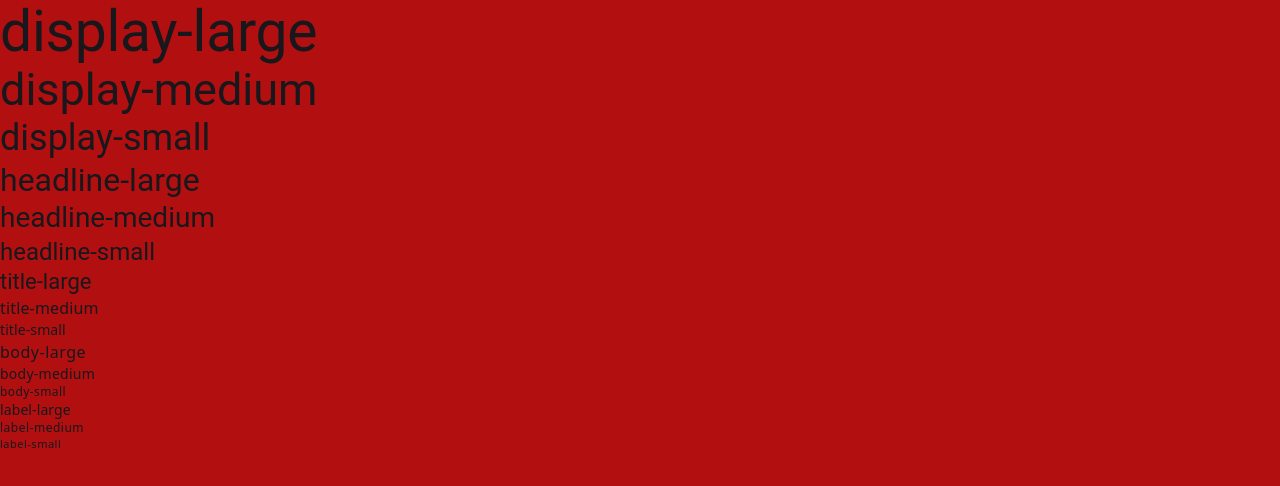
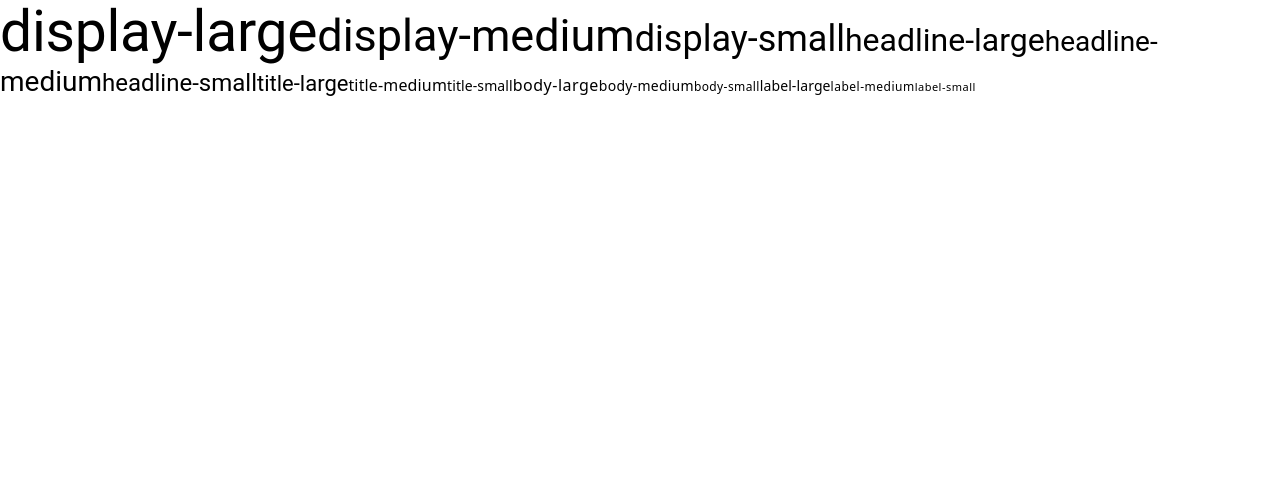
Before and after one commit to tienvodev/lecrel, a Next.js app: page / in a window 1280 px wide. Shown: the top 486 px of the page. Built offline with nearby package versions, Linux system fonts and the light colour scheme.

Commit message:
styles: implement material palletes: primary, secondary, and tertiary

```diff
--- a/package.json
+++ b/package.json
@@ -9,6 +9,7 @@
     "lint": "next lint"
   },
   "dependencies": {
+    "@phosphor-icons/react": "^2.1.7",
     "clsx": "^2.1.1",
     "next": "15.0.3",
     "react": "19.0.0-rc-66855b96-20241106",
--- a/src/app/page.tsx
+++ b/src/app/page.tsx
@@ -1,11 +1,25 @@
+"use client";
 import { Text, TYPE_SCALES } from "@/components/Text";
+import Link from "next/link";
+import { useEffect, useRef } from "react";
 
 export default function HomePage() {
+  const textRef = useRef<HTMLAnchorElement>(null);
+
+  useEffect(() => {
+    console.log(textRef.current);
+  }, []);
   return (
     <div>
       <ul>
         {Object.values(TYPE_SCALES).map((typeScale) => (
-          <Text key={typeScale} as="h1" typescale={typeScale}>
+          <Text
+            key={typeScale}
+            as={Link}
+            typescale={typeScale}
+            ref={textRef}
+            href="/"
+          >
             {typeScale}
           </Text>
         ))}
--- a/src/components/Text/Text.tsx
+++ b/src/components/Text/Text.tsx
@@ -1,22 +1,27 @@
-import type { ReactNode } from "react";
+import { type ComponentProps, type ElementType, type ReactNode } from "react";
 import type { TypeScale } from "./Text.types";
 import styles from "./Text.module.css";
 import clsx from "clsx";
 
-type TextProps = {
-  typescale?: TypeScale;
-  as: keyof JSX.IntrinsicElements;
-  children?: ReactNode;
-  className?: string;
+// Define the props for the Text component
+type TextOwnProps<E extends ElementType> = {
+  typescale?: TypeScale; // Accepts a typescale prop for typography
+  as?: E; // Allow custom element type (like "span", "h1", etc.)
+  children?: ReactNode; // Children elements to render inside the component
+  className?: string; // Custom className for styling
 };
 
-export function Text({
+type TextProps<E extends ElementType> = TextOwnProps<E> &
+  Omit<ComponentProps<E>, keyof TextOwnProps<E>>;
+
+export const Text = <E extends ElementType = "span">({
   typescale = "body-large",
-  as: Component = "div",
+  as,
   children,
   className,
   ...delegated
-}: TextProps) {
+}: TextProps<E>) => {
+  const Component = as || "span";
   return (
     <Component
       {...delegated}
@@ -26,4 +31,4 @@ export function Text({
       {children}
     </Component>
   );
-}
+};
--- a/src/styles/colors.variables.css
+++ b/src/styles/colors.variables.css
@@ -1,20 +1,62 @@
 :root {
-  /* Base Color Palette (HSL) */
-  --color-primary-light: 200 80% 50%; /* Example: Light Blue */
-  --color-primary-dark: 200 60% 40%; /* Example: Dark Blue */
+  --md-ref-pallete-primary-0: 0 0 0; /* hsl(0 0 0) */
+  --md-ref-pallete-primary-5: 260 100 13; /* hsl(260 100 13) */
+  --md-ref-pallete-primary-10: 262 100 18; /* hsl(262 100 18) */
+  --md-ref-pallete-primary-15: 260 73 23; /* hsl(260 73 23) */
+  --md-ref-pallete-primary-20: 259 58 28; /* hsl(259 58 28) */
+  --md-ref-pallete-primary-25: 257 49 33; /* hsl(257 49 33) */
+  --md-ref-pallete-primary-30: 257 43 38; /* hsl(257 43 38) */
+  --md-ref-pallete-primary-35: 257 39 43; /* hsl(257 39 43) */
+  --md-ref-pallete-primary-40: 256 34 48; /* hsl(256 34 48) */
+  --md-ref-pallete-primary-50: 256 40 58; /* hsl(256 40 58) */
+  --md-ref-pallete-primary-60: 256 55 69; /* hsl(256 55 69) */
+  --md-ref-pallete-primary-70: 257 85 79; /* hsl(257 85 79) */
+  --md-ref-pallete-primary-80: 257 100 87; /* hsl(257 100 87) */
+  --md-ref-pallete-primary-90: 261 100 93; /* hsl(261 100 93) */
+  --md-ref-pallete-primary-95: 268 100 97; /* hsl(268 100 97) */
+  --md-ref-pallete-primary-98: 285 100 98; /* hsl(285 100 98) */
+  --md-ref-pallete-primary-99: 300 100 99; /* hsl(300 100 99) */
+  --md-ref-pallete-primary-100: 0 0 100; /* hsl(0 0 100) */
+}
 
-  --color-secondary-light: 340 70% 60%; /* Example: Light Pink */
-  --color-secondary-dark: 340 50% 50%; /* Example: Dark Pink */
+:root {
+  --md-ref-pallete-secondary-0: 0 0 0; /* hsl(0 0 0) */
+  --md-ref-pallete-secondary-5: 257 39 9; /* hsl(257 39 9) */
+  --md-ref-pallete-secondary-10: 257 26 13; /* hsl(257 26 13) */
+  --md-ref-pallete-secondary-15: 256 21 17; /* hsl(256 21 17) */
+  --md-ref-pallete-secondary-20: 258 18 22; /* hsl(258 18 22) */
+  --md-ref-pallete-secondary-25: 257 16 26; /* hsl(257 16 26) */
+  --md-ref-pallete-secondary-30: 257 13 31; /* hsl(257 13 31) */
+  --md-ref-pallete-secondary-35: 259 12 35; /* hsl(259 12 35) */
+  --md-ref-pallete-secondary-40: 259 11 40; /* hsl(259 11 40) */
+  --md-ref-pallete-secondary-50: 260 9 50; /* hsl(260 9 50) */
+  --md-ref-pallete-secondary-60: 260 12 60; /* hsl(260 12 60) */
+  --md-ref-pallete-secondary-70: 262 17 70; /* hsl(262 17 70) */
+  --md-ref-pallete-secondary-80: 262 27 81; /* hsl(262 27 81) */
+  --md-ref-pallete-secondary-90: 262 69 92; /* hsl(262 69 92) */
+  --md-ref-pallete-secondary-95: 268 100 97; /* hsl(268 100 97) */
+  --md-ref-pallete-secondary-98: 285 100 98; /* hsl(285 100 98) */
+  --md-ref-pallete-secondary-99: 300 100 99; /* hsl(300 100 99) */
+  --md-ref-pallete-secondary-100: 0 0 100; /* hsl(0 0 100) */
+}
 
-  --color-surface-light: 0 84% 38%; /* Pure White */
-  --color-surface-dark: 240 10% 10%; /* Dark Gray */
-
-  --color-on-surface-light: 240 10% 10%; /* Dark Text on Light */
-  --color-on-surface-dark: 0 0% 90%; /* Light Text on Dark */
-
-  --color-error-light: 0 80% 60%; /* Light Red */
-  --color-error-dark: 0 60% 50%; /* Dark Red */
-
-  --color-neutral-light: 0 0% 90%; /* Light Gray */
-  --color-neutral-dark: 0 0% 20%; /* Dark Gray */
+:root {
+  --md-ref-pallete-tertiary-0: 0 0 0; /* hsl(0 0 0) */
+  --md-ref-pallete-tertiary-5: 336 71 8; /* hsl(336 71 8) */
+  --md-ref-pallete-tertiary-10: 336 51 13; /* hsl(336 51 13) */
+  --md-ref-pallete-tertiary-15: 339 39 17; /* hsl(339 39 17) */
+  --md-ref-pallete-tertiary-20: 339 33 22; /* hsl(339 33 22) */
+  --md-ref-pallete-tertiary-25: 339 28 26; /* hsl(339 28 26) */
+  --md-ref-pallete-tertiary-30: 340 25 31; /* hsl(340 25 31) */
+  --md-ref-pallete-tertiary-35: 340 23 36; /* hsl(340 23 36) */
+  --md-ref-pallete-tertiary-40: 341 21 41; /* hsl(341 21 41) */
+  --md-ref-pallete-tertiary-50: 342 19 51; /* hsl(342 19 51) */
+  --md-ref-pallete-tertiary-60: 342 25 61; /* hsl(342 25 61) */
+  --md-ref-pallete-tertiary-70: 343 37 72; /* hsl(343 37 72) */
+  --md-ref-pallete-tertiary-80: 343 63 83; /* hsl(343 63 83) */
+  --md-ref-pallete-tertiary-90: 344 100 93; /* hsl(344 100 93) */
+  --md-ref-pallete-tertiary-95: 268 100 97; /* hsl(268 100 97) */
+  --md-ref-pallete-tertiary-98: 285 100 98; /* hsl(285 100 98) */
+  --md-ref-pallete-tertiary-99: 300 100 99; /* hsl(300 100 99) */
+  --md-ref-pallete-tertiary-100: 0 0 100; /* hsl(0 0 100) */
 }
```
Also changed, not shown: src/components/FilledButton/FillButton.module.css (added), src/components/FilledButton/FilledButton.tsx (added), src/components/FilledButton/index.tsx (added), 1 other file (tests, documents, lock files or other folders).
